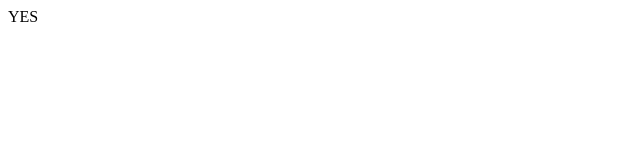
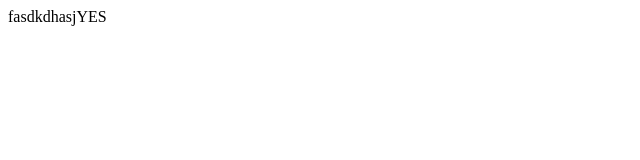
Before and after one commit to Rohan15035/Demo, a plain HTML site: page index.html in a window 1280 px wide. Shown: the full height of the page, 0-640 px from the left. Drawn offline with Linux system fonts and the light colour scheme.

Commit message:
2nd commit

```diff
--- a/index.html
+++ b/index.html
@@ -2,5 +2,5 @@
   <title>Hello</title>
 </head>
 <body>
-  <p>YES</p>
+  <p>fasdkdhasjYES</p>
 </body>
```
